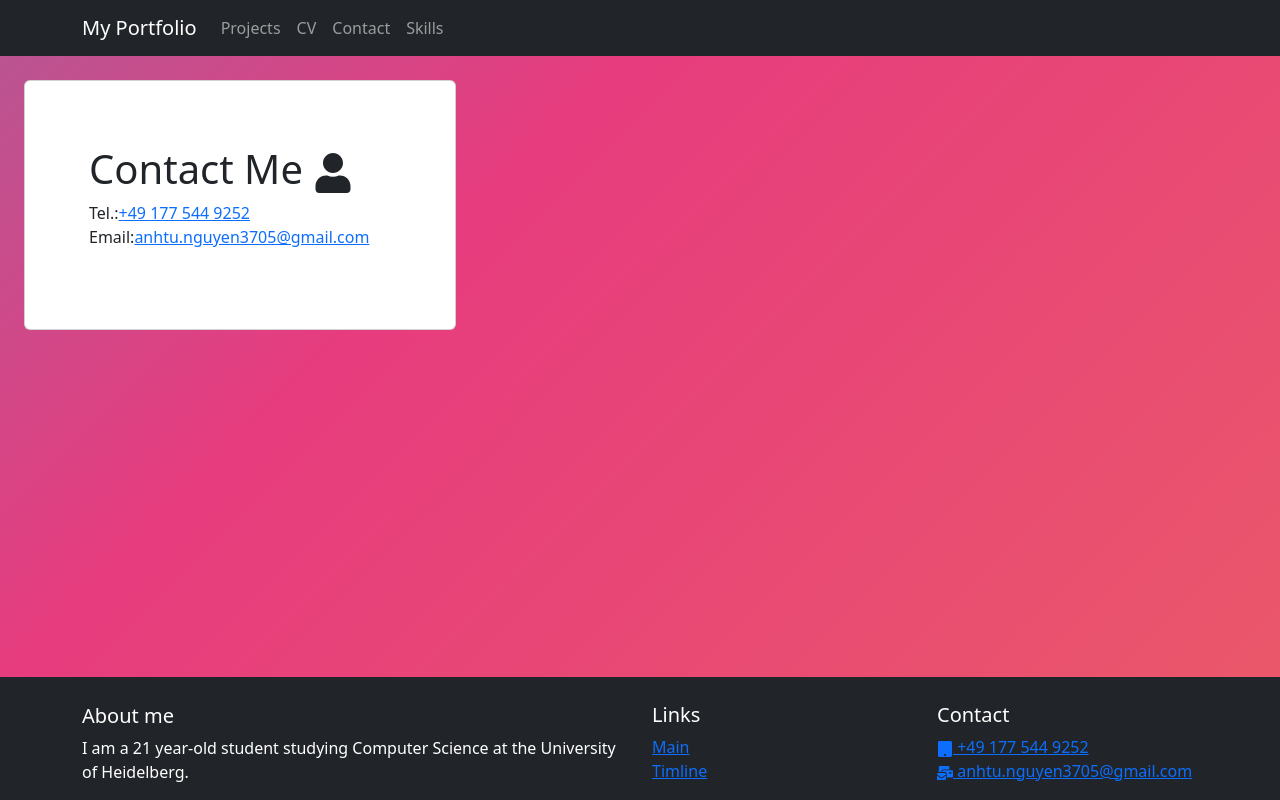
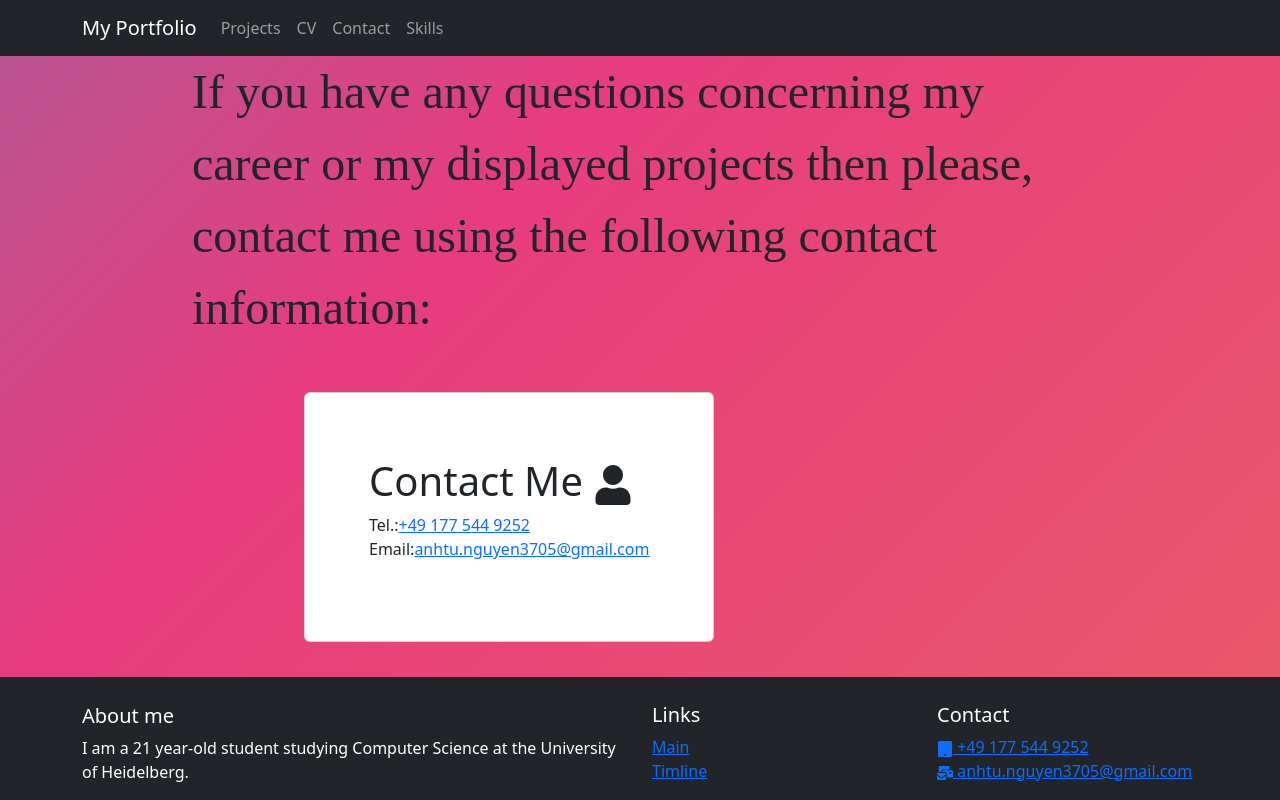
Before and after one commit to Tu2-prog/portfolio, a React (Create React App) app: page /contact_me in a window 1280 px wide. Built offline with nearby package versions, Linux system fonts and the light colour scheme.

Commit message:
add some text to Contact Page

```diff
--- a/src/views/Contact.js
+++ b/src/views/Contact.js
@@ -9,11 +9,10 @@ export const Contact = () => {
         <>
         <NavBar>
         </NavBar>
-        <div style={{paddingLeft:'35rem', position:'relative', top:'3rem'}}>
-
+        <div className="text">
+        If you have any questions concerning my career or my displayed projects then please, contact me using the following contact information:
         </div>
-        <div>
-            <div className="p-4" style={{width:'30rem'}}>
+            <div className="d-flex justify-content-left align-items-center" style={{ paddingTop:"3rem", paddingLeft:"19rem"}}>
                 <Card>
                     <Card.Body style={{padding: '4rem'}}>
                         <Card.Title style={{fontSize:'2.5rem'}}>
@@ -28,7 +27,6 @@ export const Contact = () => {
                     </Card.Body>
                 </Card>
             </div>
-        </div>
         <Footer/>
         </>
     );
```
